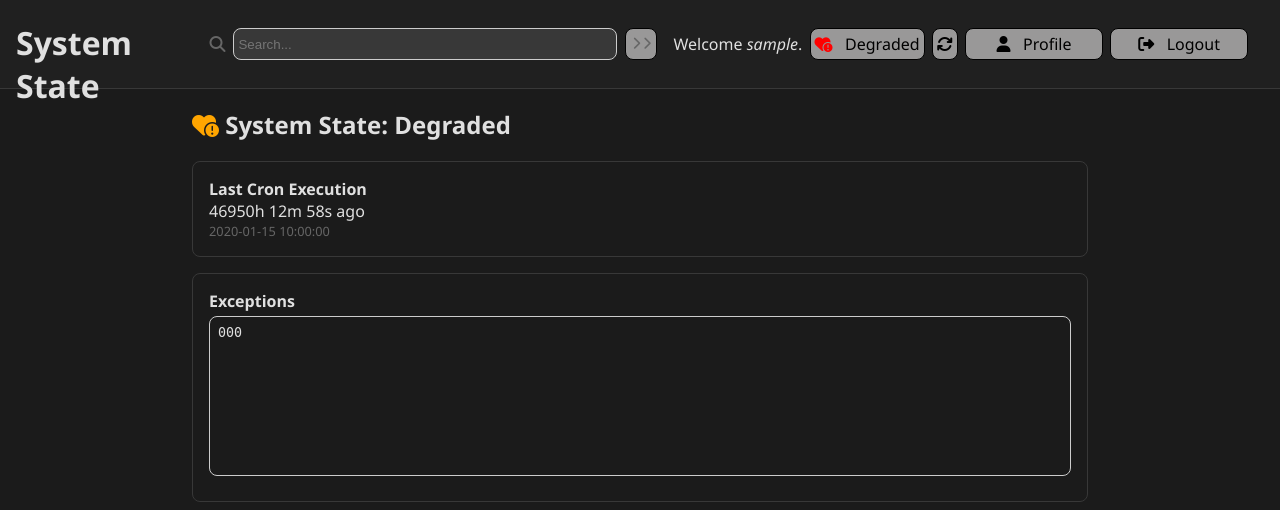
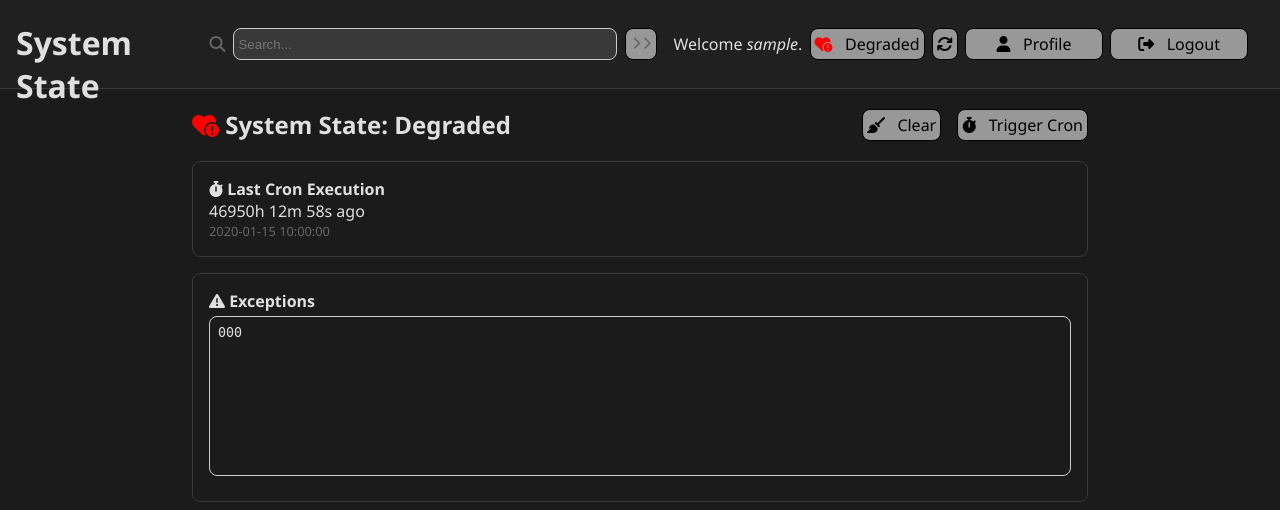
Before and after one commit to flemk/homelab-operator, a Django app: page /app_state/ in a window 1280 px wide. Shown: the top 510 px of the page. Run offline with Django 5.2, Linux system fonts and the light colour scheme; a user stored in the database is signed in; tables that the repository leaves empty hold one stand-in row (values such as "Sample post"); some libraries are stand-ins or nearby versions.

Commit message:
Add Docker image publishing workflow, update changelog, enhance app state management, and improve UI components
- Introduced a GitHub Actions workflow for publishing Docker images.
- Updated CHANGELOG with recent changes.
- Enhanced AppState model to handle exceptions and last cron execution time.
- Improved UI for app state display with additional buttons and styling.
- Adjusted Dockerfile to include cron job setup and internal script.
- Refined HTML templates for better layout and user experience.

```diff
--- a/homelab_operator/static/css/base.css
+++ b/homelab_operator/static/css/base.css
@@ -75,6 +75,10 @@ html {
     display: flex;
 }
 
+a {
+    margin: 0;
+}
+
 .login {
     width: 30vw;
     display: block;
--- a/homelab_operator/templates/html/app_state.html
+++ b/homelab_operator/templates/html/app_state.html
@@ -11,23 +11,35 @@
                     {% if app_state.state == 'OK' %}
                         <i class="fa-solid fa-heart-circle-check" style="color: green;"></i>
                     {% elif app_state.state == 'Degraded' %}
-                        <i class="fa-solid fa-heart-circle-exclamation" style="color: orange;"></i>
+                        <i class="fa-solid fa-heart-circle-exclamation" style="color: red;"></i>
                     {% else %}
-                        <i class="fa-solid fa-heart-circle-xmark" style="color: red;"></i>
+                        <i class="fa-solid fa-heart-circle-xmark" style="color: orange;"></i>
                     {% endif %}
                     System State: {{ app_state.state }}
                 </h2>
+                <div style="margin: auto 1rem 0 auto;">
+                    {% include 'html_components/inline_button.html' with label='Clear' fa_icon='fa-broom' href='/app_state?clear=True' %}
+                </div>
+                <div style="margin: auto 0 0 0;">
+                    {% include 'html_components/inline_button.html' with label='Trigger Cron' fa_icon='fa-stopwatch' href='/cron/'|add:api_key %}
+                </div>
             </span>
         </div>
         <div class="spacer" style="height: 1rem;"></div>
         <div class="tile">
-            <b>Last Cron Execution</b>
-            <div>{{ app_state.time_since_last_cron_str }} ago</div>
+            <b>
+                <i class="fa-solid fa-stopwatch"></i>
+                Last Cron Execution
+            </b>
+            <div>{{ app_state.time_since_last_cron_str|default:'Never executed' }} ago</div>
             <div class="soft">{{ app_state.last_cron|date:"Y-m-d H:i:s" }}</div>
         </div>
         <div class="spacer"></div>
         <div class="tile">
-            <b>Exceptions</b>
+            <b>
+                <i class="fa-solid fa-triangle-exclamation"></i>
+                Exceptions
+            </b>
             <div>
                 <textarea style="width: 100%; min-height: 10rem; resize: none; background-color: var(--background-color); color: var(--typography-color); padding: 0.5rem; font-family: monospace;" readonly>{{ app_state.exception|default:"No exceptions recorded." }}</textarea>
             </div>
--- a/homelab_operator/templates/html/base.html
+++ b/homelab_operator/templates/html/base.html
@@ -82,15 +82,14 @@
                         </div>
                     {% else %}
                         <div style="width: min-content;">
-                            {% include 'html_components/inline_button.html' with label=app_state.state fa_icon='fa-heart-circle-xmark' href='/app_state' %}
+                            {% include 'html_components/inline_button.html' with label=app_state.state fa_icon='fa-heart-circle-xmark' fa_icon_style='color: orange;' href='/app_state' %}
                         </div>
                     {% endif %}
                 {% else %}
                     <div style="width: min-content;">
-                        {% include 'html_components/inline_button.html' with fa_icon='fa-heart-circle-xmark' href='/app_state' %}
+                        {% include 'html_components/inline_button.html' with fa_icon='fa-heart-circle-xmark' fa_icon_style='color: orange;' href='/app_state' %}
                     </div>
                 {% endif %}
-
                 <div class="spacer" style="width: 2rem;"></div>
                 <div style="width: min-content;">
                     {% include 'html_components/inline_button.html' with fa_icon='fa-arrows-rotate' href='/' %}
--- a/homelab_operator/templates/html/dashboard-sections/networks.html
+++ b/homelab_operator/templates/html/dashboard-sections/networks.html
@@ -2,7 +2,7 @@
         <span style="display: flex;">
             <h2 style="margin-bottom: 0.25rem;">Networks</h2>
             <div style="width: 1rem;"></div>
-            <span style="margin: auto 0 auto auto;">
+            <span style="margin: auto 0 0 auto;">
                 {% include 'html_components/inline_button.html' with label='Network' fa_icon='fa-plus' href='/create/network/' %}
             </span>
         </span>
--- a/homelab_operator/templates/html/dashboard-sections/servers.html
+++ b/homelab_operator/templates/html/dashboard-sections/servers.html
@@ -5,15 +5,15 @@
         <span style="display: flex;">
             <h2 style="margin-bottom: 0.25rem;">Servers</h2>
             <div style="width: 1rem;"></div>
-            <span style="margin: auto 0 auto auto;">
+            <span style="margin: auto 0 0 auto;">
                 {% include 'html_components/inline_button.html' with label='Server' fa_icon='fa-plus' href='/create/server/' %}
             </span>
             <div style="width: 1rem;"></div>
-            <span style="margin: auto 0 auto 0;">
+            <span style="margin: auto 0 0 0;">
                 {% include 'html_components/inline_button.html' with label='Service' fa_icon='fa-plus' href='/create/service/' %}
             </span>
             <div style="width: 1rem;"></div>
-            <span style="margin: auto 0 auto 0;">
+            <span style="margin: auto 0 0 0;">
                 {% include 'html_components/inline_button.html' with label='Schedule' fa_icon='fa-plus' href='/create/schedule' %}
             </span>
         </span>
--- a/homelab_operator/templates/html/dashboard-sections/wiki.html
+++ b/homelab_operator/templates/html/dashboard-sections/wiki.html
@@ -8,7 +8,7 @@
                 {% endif %}
             </h2>
             <div style="width: 1rem;"></div>
-            <span style="margin: auto 0 auto auto;">
+            <span style="margin: auto 0 0 auto;">
                 {% if wiki %}
                     {% with wiki_id=wiki.id|stringformat:'s' %}
                         {% include 'html_components/inline_button.html' with label='Edit' fa_icon='fa-pen-to-square' href='/edit/wiki/'|add:wiki_id %}
--- a/homelab_operator/webui/models.py
+++ b/homelab_operator/webui/models.py
@@ -268,6 +268,8 @@ class AppState(models.Model):
     def time_since_last_cron_str(self):
         '''Returns the time since the last cron execution as a string.'''
         time_since = self.time_since_last_cron()
+        if not time_since:
+            return None
 
         total_seconds = int(time_since.total_seconds())
         hours, remainder = divmod(total_seconds, 3600)
@@ -287,7 +289,7 @@ class AppState(models.Model):
     def clear(self):
         '''Clears the state of the application.'''
         self.last_cron = None
-        self.exception = None
+        self.exception = ''
         self.save()
 
     def add_exception(self, exception):
@@ -314,14 +316,3 @@ class AppState(models.Model):
     class Meta:
         verbose_name = "App State"
         verbose_name_plural = "App State"
-
-# To access AppState in every HTML template, add a context processor:
-# 1. Create a file (if not exists) at homelab_operator/webui/context_processors.py:
-#
-#   from .models import AppState
-#   def app_state(request):
-#       return {'app_state': AppState.load()}
-#
-# 2. Add 'homelab_operator.webui.context_processors.app_state' to TEMPLATES['OPTIONS']['context_processors'] in settings.py.
-#
-# Now, in any template, use {{ app_state }} or its fields (e.g., {{ app_state.last_cron }})
--- a/homelab_operator/webui/views.py
+++ b/homelab_operator/webui/views.py
@@ -2,6 +2,7 @@ import os
 from datetime import datetime
 from django.http import HttpResponse, HttpResponseBadRequest, HttpResponseForbidden
 from django.shortcuts import render, redirect
+from django.utils import timezone
 from django.utils.html import format_html
 from django.contrib import messages
 from django.contrib.auth import logout, authenticate, login
@@ -184,7 +185,18 @@ def shutdown(request, server_id):
 def app_state(request):
     '''View to display the application state, including last cron execution time
     and any exceptions.'''
-    return render(request, 'html/app_state.html')
+    AppState.ensure_exists()
+
+    if request.method == 'GET' and request.GET.get('clear', '') == 'True':
+        app_state = AppState.objects.first()
+        app_state.clear()
+        messages.success(request, "Application state cleared")
+
+    context = {
+        'api_key': os.environ.get('API_KEY', 'DEFAULT_API_KEY'),
+        }
+
+    return render(request, 'html/app_state.html', context)
 
 def cron(request, api_key):
     '''This function will be called by the cron job
@@ -194,7 +206,7 @@ def cron(request, api_key):
 
     AppState.ensure_exists()
     app_state = AppState.objects.first()
-    app_state.last_cron = datetime.now()
+    app_state.last_cron = timezone.now()
     app_state.save()
 
     try:
```
Also changed, not shown: .github/workflows/docker-publish-tags.yml (added), CHANGELOG.md, README.md, 1 other file.
